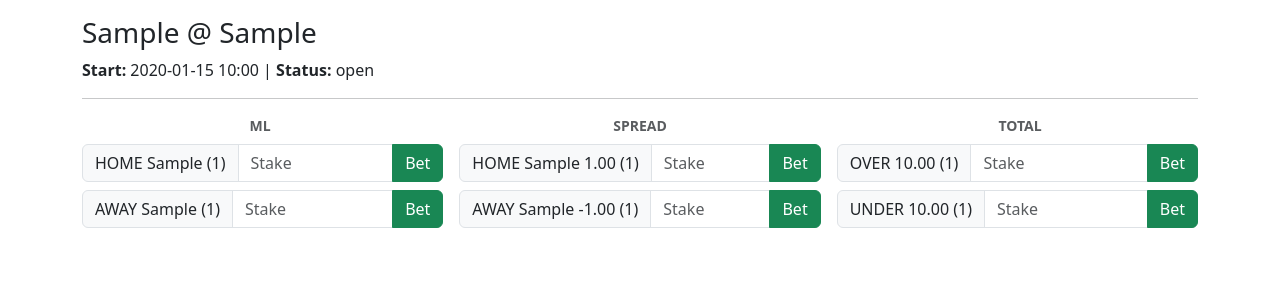
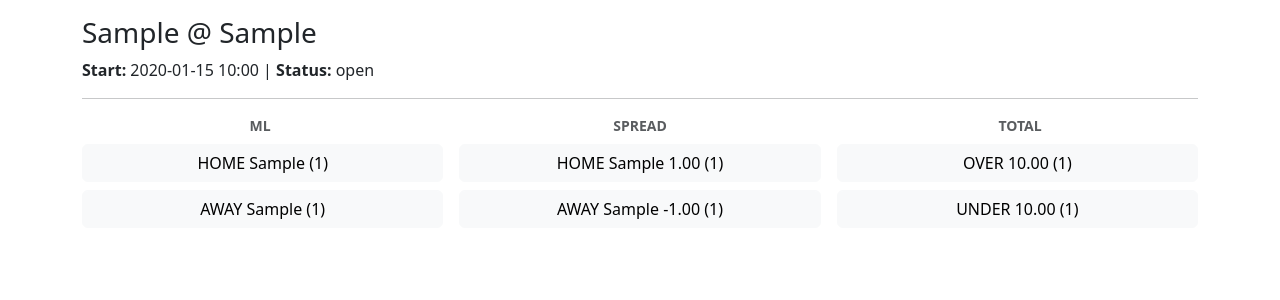
Before and after one commit to Viizorr/CFB26_Fakebook, a Flask app: page /game/1 in a window 1280 px wide. Shown: the part 64-364 px from the top of the page. Run offline with Flask 3, Linux system fonts and the light colour scheme; a user stored in the database is signed in; tables that the repository leaves empty hold one stand-in row (values such as "Sample post").

Commit message:
Updated game_detail.html

```diff
--- a/templates/game_detail.html
+++ b/templates/game_detail.html
@@ -1,48 +1,39 @@
 {% extends 'base.html' %}
 {% block content %}
+
 <h3>{{ game.away_team }} @ {{ game.home_team }}</h3>
-<p><strong>Start:</strong> {{ game.start_time.strftime('%Y-%m-%d %H:%M') }} |
-   <strong>Status:</strong> {{ game.status }}</p>
+<p><strong>Start:</strong> {{ game.start_time.strftime('%Y-%m-%d %H:%M') }} | <strong>Status:</strong> {{ game.status }}</p>
 <hr>
 
 {% if game.status == 'open' %}
-  <!-- Column headers -->
   <div class="row mb-2">
-    <div class="col-md-4">
-      <div class="text-center text-uppercase text-muted fw-semibold small">ML</div>
-    </div>
-    <div class="col-md-4">
-      <div class="text-center text-uppercase text-muted fw-semibold small">Spread</div>
-    </div>
-    <div class="col-md-4">
-      <div class="text-center text-uppercase text-muted fw-semibold small">Total</div>
-    </div>
+    <div class="col-md-4"><div class="text-center text-uppercase text-muted fw-semibold small">ML</div></div>
+    <div class="col-md-4"><div class="text-center text-uppercase text-muted fw-semibold small">Spread</div></div>
+    <div class="col-md-4"><div class="text-center text-uppercase text-muted fw-semibold small">Total</div></div>
   </div>
 
   <div class="row g-3">
+
     <!-- Moneyline -->
     <div class="col-md-4">
       {% if game.ml_home is not none and game.ml_away is not none %}
-      <form method="post" action="{{ url_for('place_bet') }}" class="mb-2">
-        <input type="hidden" name="game_id" value="{{ game.id }}">
-        <input type="hidden" name="bet_type" value="ML">
-        <input type="hidden" name="selection" value="HOME">
-        <div class="input-group">
-          <span class="input-group-text">HOME {{ game.home_team }} ({{ game.ml_home }})</span>
-          <input type="number" step="1" min="1" name="stake" class="form-control" placeholder="Stake" required>
-          <button class="btn btn-success">Bet</button>
-        </div>
-      </form>
-      <form method="post" action="{{ url_for('place_bet') }}">
-        <input type="hidden" name="game_id" value="{{ game.id }}">
-        <input type="hidden" name="bet_type" value="ML">
-        <input type="hidden" name="selection" value="AWAY">
-        <div class="input-group">
-          <span class="input-group-text">AWAY {{ game.away_team }} ({{ game.ml_away }})</span>
-          <input type="number" step="1" min="1" name="stake" class="form-control" placeholder="Stake" required>
-          <button class="btn btn-success">Bet</button>
-        </div>
-      </form>
+        <button class="btn btn-light w-100 mb-2 js-odds-pick"
+                data-game-id="{{ game.id }}"
+                data-bet-type="ML"
+                data-selection="HOME"
+                data-price="{{ game.ml_home }}"
+                data-label="HOME {{ game.home_team }}">
+          HOME {{ game.home_team }} ({{ game.ml_home }})
+        </button>
+
+        <button class="btn btn-light w-100 js-odds-pick"
+                data-game-id="{{ game.id }}"
+                data-bet-type="ML"
+                data-selection="AWAY"
+                data-price="{{ game.ml_away }}"
+                data-label="AWAY {{ game.away_team }}">
+          AWAY {{ game.away_team }} ({{ game.ml_away }})
+        </button>
       {% else %}
         <p class="text-muted text-center mb-0">No moneyline offered.</p>
       {% endif %}
@@ -51,26 +42,25 @@
     <!-- Spread -->
     <div class="col-md-4">
       {% if game.spread_line is not none %}
-      <form method="post" action="{{ url_for('place_bet') }}" class="mb-2">
-        <input type="hidden" name="game_id" value="{{ game.id }}">
-        <input type="hidden" name="bet_type" value="SPREAD">
-        <input type="hidden" name="selection" value="HOME">
-        <div class="input-group">
-          <span class="input-group-text">HOME {{ game.home_team }} {{ game.spread_line }} ({{ game.spread_home_odds }})</span>
-          <input type="number" step="1" min="1" name="stake" class="form-control" placeholder="Stake" required>
-          <button class="btn btn-success">Bet</button>
-        </div>
-      </form>
-      <form method="post" action="{{ url_for('place_bet') }}">
-        <input type="hidden" name="game_id" value="{{ game.id }}">
-        <input type="hidden" name="bet_type" value="SPREAD">
-        <input type="hidden" name="selection" value="AWAY">
-        <div class="input-group">
-          <span class="input-group-text">AWAY {{ game.away_team }} {{ -game.spread_line }} ({{ game.spread_away_odds }})</span>
-          <input type="number" step="1" min="1" name="stake" class="form-control" placeholder="Stake" required>
-          <button class="btn btn-success">Bet</button>
-        </div>
-      </form>
+        <button class="btn btn-light w-100 mb-2 js-odds-pick"
+                data-game-id="{{ game.id }}"
+                data-bet-type="SPREAD"
+                data-selection="HOME"
+                data-price="{{ game.spread_home_odds }}"
+                data-line="{{ game.spread_line }}"
+                data-label="HOME {{ game.home_team }}">
+          HOME {{ game.home_team }} {{ game.spread_line }} ({{ game.spread_home_odds }})
+        </button>
+
+        <button class="btn btn-light w-100 js-odds-pick"
+                data-game-id="{{ game.id }}"
+                data-bet-type="SPREAD"
+                data-selection="AWAY"
+                data-price="{{ game.spread_away_odds }}"
+                data-line="{{ -game.spread_line }}"
+                data-label="AWAY {{ game.away_team }}">
+          AWAY {{ game.away_team }} {{ -game.spread_line }} ({{ game.spread_away_odds }})
+        </button>
       {% else %}
         <p class="text-muted text-center mb-0">No spread offered.</p>
       {% endif %}
@@ -79,32 +69,33 @@
     <!-- Total -->
     <div class="col-md-4">
       {% if game.total_points is not none %}
-      <form method="post" action="{{ url_for('place_bet') }}" class="mb-2">
-        <input type="hidden" name="game_id" value="{{ game.id }}">
-        <input type="hidden" name="bet_type" value="TOTAL">
-        <input type="hidden" name="selection" value="OVER">
-        <div class="input-group">
-          <span class="input-group-text">OVER {{ game.total_points }} ({{ game.over_odds }})</span>
-          <input type="number" step="1" min="1" name="stake" class="form-control" placeholder="Stake" required>
-          <button class="btn btn-success">Bet</button>
-        </div>
-      </form>
-      <form method="post" action="{{ url_for('place_bet') }}">
-        <input type="hidden" name="game_id" value="{{ game.id }}">
-        <input type="hidden" name="bet_type" value="TOTAL">
-        <input type="hidden" name="selection" value="UNDER">
-        <div class="input-group">
-          <span class="input-group-text">UNDER {{ game.total_points }} ({{ game.under_odds }})</span>
-          <input type="number" step="1" min="1" name="stake" class="form-control" placeholder="Stake" required>
-          <button class="btn btn-success">Bet</button>
-        </div>
-      </form>
+        <button class="btn btn-light w-100 mb-2 js-odds-pick"
+                data-game-id="{{ game.id }}"
+                data-bet-type="TOTAL"
+                data-selection="OVER"
+                data-price="{{ game.over_odds }}"
+                data-line="{{ game.total_points }}"
+                data-label="OVER {{ game.total_points }}">
+          OVER {{ game.total_points }} ({{ game.over_odds }})
+        </button>
+
+        <button class="btn btn-light w-100 js-odds-pick"
+                data-game-id="{{ game.id }}"
+                data-bet-type="TOTAL"
+                data-selection="UNDER"
+                data-price="{{ game.under_odds }}"
+                data-line="{{ game.total_points }}"
+                data-label="UNDER {{ game.total_points }}">
+          UNDER {{ game.total_points }} ({{ game.under_odds }})
+        </button>
       {% else %}
         <p class="text-muted text-center mb-0">No total offered.</p>
       {% endif %}
     </div>
+
   </div>
 {% else %}
   <p class="text-muted">Betting is closed for this game.</p>
 {% endif %}
+
 {% endblock %}
```
